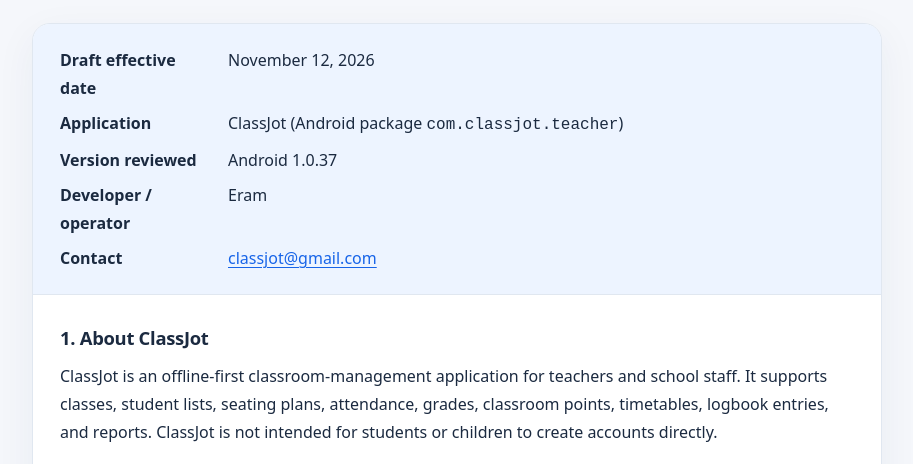
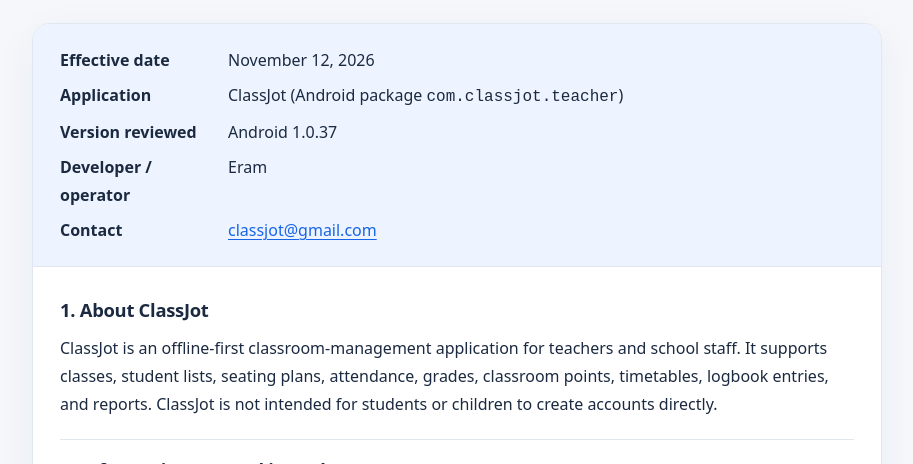
Before and after one commit to Eram1005/classjot-privacy-policy, a plain HTML site: page index.html in a window 1280 px wide. Shown: the part 263-727 px from the top of the page, without its empty margins (183-1096 px from the left). Drawn offline with Linux system fonts and the light colour scheme.

Commit message:
index.html

```diff
--- a/index.html
+++ b/index.html
@@ -52,7 +52,7 @@
   <p class="intro">How ClassJot handles teacher and student records on the device, protects data, and uses Freemius for optional Pro purchases and license management.</p>
   <article class="paper" aria-labelledby="policy-title">
     <div class="meta"><dl>
-      <dt>Draft effective date</dt><dd><time datetime="2026-11-12">November 12, 2026</time></dd>
+      <dt>Effective date</dt><dd><time datetime="2026-11-12">November 12, 2026</time></dd>
       <dt>Application</dt><dd>ClassJot (Android package <code>com.classjot.teacher</code>)</dd>
       <dt>Version reviewed</dt><dd>Android 1.0.37</dd>
       <dt>Developer / operator</dt><dd>Eram</dd>
```
